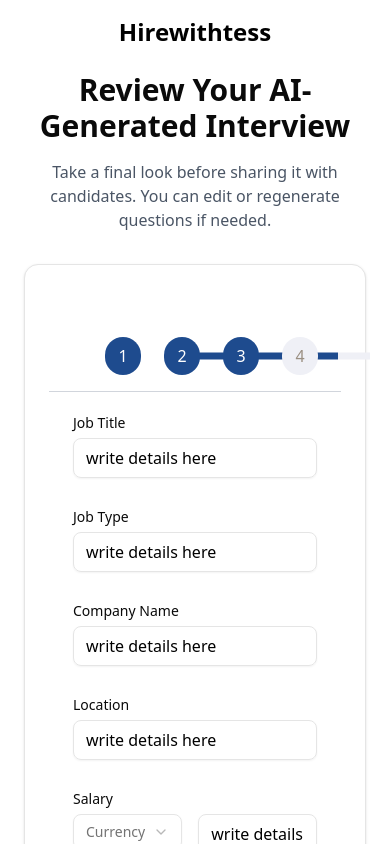
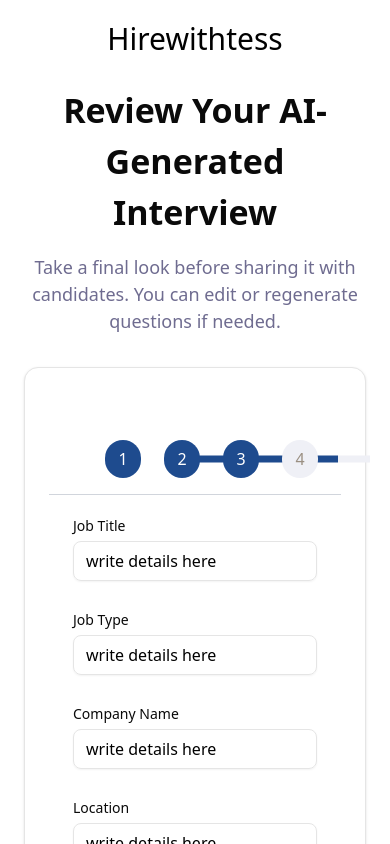
Before and after one commit to sayyamButt317/hire-with-tess-frontend, a Next.js app: page /interview/review in a window 390 px wide. Shown: the top 844 px of the page. Built offline with nearby package versions, Linux system fonts and the light colour scheme.

Commit message:
update design

```diff
--- a/src/app/interview/page.tsx
+++ b/src/app/interview/page.tsx
@@ -15,7 +15,6 @@ import Link from "next/link"
 import OutputCard from "./component/outputCard"
 import NoQuestion from "./component/emptycard"
 import GenerateResponse from "@/hooks/generateResponse.hook";
-import { LoaderCircle } from "lucide-react"
 import InterviewLayout from "@/components/layout/InterviewLayout";
 
 export default function InterviewForm() {
--- a/src/app/layout.tsx
+++ b/src/app/layout.tsx
@@ -1,15 +1,15 @@
 import type { Metadata } from "next";
-import { Space_Grotesk } from "next/font/google";
+import { Roboto  } from "next/font/google";
 import "./globals.css";
 import ReactQueryProvider from "@/Utils/Providers/ReactQueryprovider"
+import React from "react";
 
-const spaceGrotesk = Space_Grotesk({
-  subsets: ['latin'],
+const roboto = Roboto({
+  subsets: ["latin"],
   weight: ['300', '400', '500', '600', '700'],
-  variable: '--font-space-grotesk',
-  display: 'swap',
+  variable: "--font-roboto", // Optional CSS variable
+  display: 'swap'
 });
-
 export const metadata: Metadata = {
   title: "Create Next App",
   description: "Generated by create next app",
@@ -23,7 +23,7 @@ export default function RootLayout({
   return (
     <html lang="en">
       <body
-        className={`${spaceGrotesk.variable} antialiased`}
+        className={`${roboto.variable} antialiased`}
       >
 
         <ReactQueryProvider>
--- a/src/app/page.tsx
+++ b/src/app/page.tsx
@@ -30,7 +30,7 @@ export default function Home() {
             </h2>
           </div>
 
-          <p className="text-black font-thin text-center mb-12 mt-8 sm:mb-6 text-sm sm:text-base md:text-lg leading-relaxed">
+          <p className="text-black font-normal text-center mb-12 mt-8 sm:mb-6 text-sm sm:text-base md:text-lg leading-relaxed">
             Easily generate a shareable link for candidates to complete their
             AI-powered interview anytime, anywhere. No scheduling required.
           </p>
--- a/src/components/layout/InterviewLayout.tsx
+++ b/src/components/layout/InterviewLayout.tsx
@@ -3,6 +3,8 @@ import { Card } from "../ui/card";
 import React from "react";
 import { Button } from "@/components/ui/button";
 import Image from "next/image";
+import { Roboto } from "next/font/google";
+
 
 interface InterviewLayoutProps {
     children: React.ReactNode;
@@ -12,7 +14,7 @@ interface InterviewLayoutProps {
     showStepper?: boolean;
     currentStep?: number;
     showGoogleLogin?: boolean;
-    useCard?: boolean; // New prop to toggle Card usage
+    useCard?: boolean;
     buttons?: { label: string; onClick: () => void }[];
 }
 
@@ -55,9 +57,9 @@ export default function InterviewLayout({
 
     return (
         <div className="flex flex-col items-center justify-center px-6 md:px-20 py-4 text-center">
-            <h1 className="text-2xl font-semibold text-black">{title}</h1>
-            <h2 className="text-3xl md:text-4xl font-bold mt-6">{subtitle}</h2>
-            <p className="mt-4 text-gray-600 max-w-lg">{description}</p>
+            <h1 className="text-[30px] font-normal text-black">{title}</h1>
+            <h2 className="font-bold text-[34px] md:text-4xl mt-6">{subtitle}</h2>
+            <p className="mt-4 text-[18px] font-normal text-[#6F6C90] max-w-2xl">{description}</p>
 
             {showGoogleLogin && (
                 <Button className="w-80 bg-transparent mt-6 text-black hover:bg-transparent border-2 border-solid border-gray-500 flex items-center justify-center gap-2">
```
